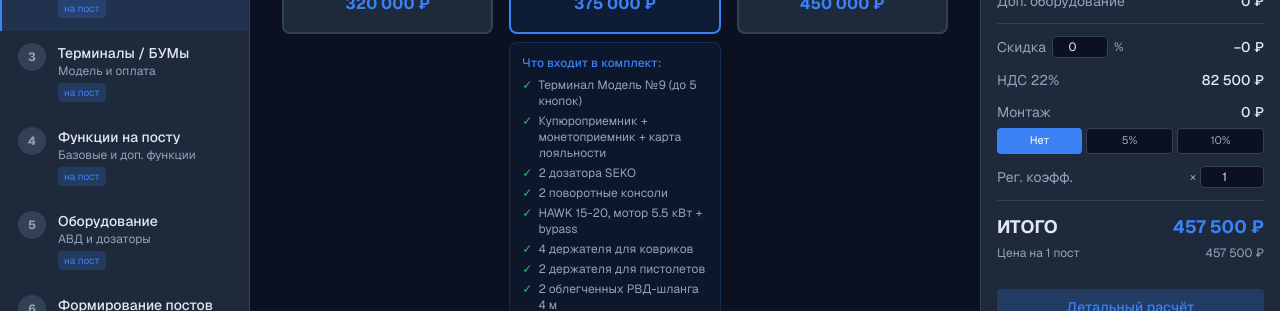
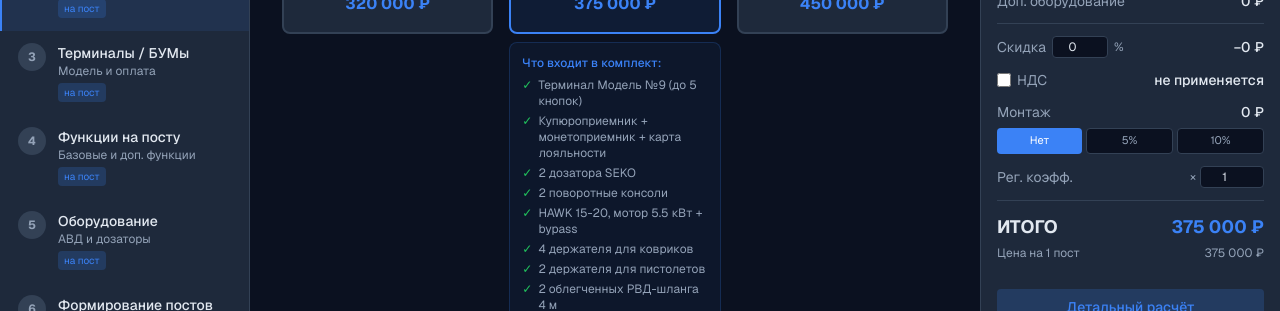
Before and after one commit to alexamatv/dkr-configurator, a Next.js app: page / in a window 1280 px wide. Both pictures are taken after a click on the button "Далее →". Shown: the part 226-537 px from the top of the page. Built offline with nearby package versions, Linux system fonts and the light colour scheme.

Commit message:
accessories prices, exclusive hoses, optional VAT

```diff
--- a/src/components/CostPanel.tsx
+++ b/src/components/CostPanel.tsx
@@ -25,14 +25,16 @@ function useCostCalc(state: WizardState) {
   const posts = state.posts.length > 0 ? state.posts : [];
   const postCount = Math.max(posts.length, 1);
 
-  // Profile price = full kit (АВД, БУМ, оплата, аксессуары — всё включено)
   const profile = profiles.find((p) => p.id === state.step2.profile);
-  const profilePrice = profile?.price ?? 0;
+  const basePrice = profile?.basePrice ?? 0;
 
-  // Доплата за аксессуары сверх комплекта (price > 0 = апгрейд/доп)
-  const accessoriesUpgrade = state.step2.accessories
-    .filter((a) => a.selected && a.price > 0)
-    .reduce((sum, a) => sum + a.price, 0);
+  // Сумма выбранных аксессуаров (с учетом customPrice)
+  const accessoriesPrice = state.step2.accessories
+    .filter((a) => a.selected)
+    .reduce((sum, a) => sum + (a.customPrice !== undefined ? a.customPrice : a.price), 0);
+
+  // Базовая комплектация = basePrice + выбранные аксессуары
+  const kitPrice = basePrice + accessoriesPrice;
 
   // Доплата за БУМ (0 если из комплекта, >0 если апгрейд)
   const bum = bumModels.find((b) => b.id === state.step3.bumModel);
@@ -79,8 +81,8 @@ function useCostCalc(state: WizardState) {
     state.step9.pipelines.water * 700 +
     state.step9.pipelines.chemical * 900;
 
-  const upgradesPerPost = accessoriesUpgrade + bumUpgrade + paymentUpgrade + functionsPrice + avdUpgrade;
-  const equipmentTotal = (profilePrice + upgradesPerPost) * postCount;
+  const upgradesPerPost = bumUpgrade + paymentUpgrade + functionsPrice + avdUpgrade;
+  const equipmentTotal = (kitPrice + upgradesPerPost) * postCount;
   const washTotal = osmosPrice + arasPrice + postExtrasPrice + vacuumPrice + washExtrasPrice + pipelinesPrice;
   const subtotal = equipmentTotal + washTotal;
 
@@ -89,8 +91,9 @@ function useCostCalc(state: WizardState) {
   const discountAmount = subtotal * discountFrac;
   const afterDiscount = subtotal - discountAmount;
 
+  const vatEnabled = state.step10.vatEnabled;
   const vatPct = state.step10.vat;
-  const vatAmount = afterDiscount * (vatPct / 100);
+  const vatAmount = vatEnabled ? afterDiscount * (vatPct / 100) : 0;
 
   const montage = state.step10.montage;
   const montageRate = montage === 'commissioning' ? 0.05 : montage === 'full' ? 0.1 : 0;
@@ -100,9 +103,9 @@ function useCostCalc(state: WizardState) {
   const total = (afterDiscount + vatAmount + montageAmount) * regionalCoeff;
 
   const lines: [string, number][] = [
-    ['Базовая комплектация', profilePrice * postCount],
+    ['Базовая комплектация', kitPrice * postCount],
     ['Оборудование (доплата)', (avdUpgrade + bumUpgrade) * postCount],
-    ['Функции и опции', (functionsPrice + accessoriesUpgrade + paymentUpgrade) * postCount],
+    ['Функции и опции', (functionsPrice + paymentUpgrade) * postCount],
     ['Водоподготовка', osmosPrice + arasPrice],
     ['Доп. оборудование', postExtrasPrice + vacuumPrice + washExtrasPrice + pipelinesPrice],
   ];
@@ -113,6 +116,7 @@ function useCostCalc(state: WizardState) {
     subtotal,
     discountPct,
     discountAmount,
+    vatEnabled,
     vatPct,
     vatAmount,
     montage,
@@ -138,8 +142,8 @@ function CostContent({
   calc: ReturnType<typeof useCostCalc>;
 }) {
   const {
-    postCount, lines, subtotal, discountPct, discountAmount,
-    vatPct, vatAmount, montage, montageAmount, regionalCoeff, total,
+    postCount, lines, discountPct, discountAmount,
+    vatEnabled, vatPct, vatAmount, montage, montageAmount, regionalCoeff, total,
   } = calc;
 
   const update10 = (patch: Partial<Step10Data>) =>
@@ -173,9 +177,35 @@ function CostContent({
           </span>
         </div>
 
-        <div className="flex justify-between">
-          <span className="text-muted">НДС {vatPct}%</span>
-          <span className="font-medium">{fmt(vatAmount)}</span>
+        {/* НДС — чекбокс + условное поле */}
+        <div className="space-y-1.5">
+          <div className="flex items-center justify-between">
+            <label className="flex items-center gap-1.5 cursor-pointer">
+              <input
+                type="checkbox"
+                checked={vatEnabled}
+                onChange={(e) => update10({ vatEnabled: e.target.checked })}
+                className="w-3.5 h-3.5 accent-accent"
+              />
+              <span className="text-muted">НДС</span>
+              {vatEnabled && (
+                <>
+                  <input
+                    type="number"
+                    min={0}
+                    max={100}
+                    value={vatPct}
+                    onChange={(e) => update10({ vat: parseFloat(e.target.value) || 0 })}
+                    className="w-12 bg-background border border-border rounded px-1 py-0.5 text-xs text-center focus:outline-none focus:border-accent"
+                  />
+                  <span className="text-muted text-xs">%</span>
+                </>
+              )}
+            </label>
+            <span className="font-medium">
+              {vatEnabled ? fmt(vatAmount) : 'не применяется'}
+            </span>
+          </div>
         </div>
 
         <div className="space-y-1.5">
--- a/src/components/Wizard.tsx
+++ b/src/components/Wizard.tsx
@@ -101,6 +101,7 @@ function createInitialState(): WizardState {
       region: 'moscow',
       currency: 'RUB',
       discount: 0,
+      vatEnabled: false,
       vat: 22,
       montage: 'none',
       language: 'ru',
--- a/src/components/steps/Step10Final.tsx
+++ b/src/components/steps/Step10Final.tsx
@@ -109,14 +109,28 @@ export function Step10Final({ data, posts, onChange, onEditPost, onDuplicatePost
 
       <div className="grid grid-cols-1 sm:grid-cols-3 gap-4">
         <div>
-          <label className="block text-sm font-medium text-muted mb-2">НДС %</label>
+          <label className="flex items-center gap-2 text-sm font-medium text-muted mb-2">
+            <input
+              type="checkbox"
+              checked={data.vatEnabled}
+              onChange={(e) => update({ vatEnabled: e.target.checked })}
+              className="w-4 h-4 accent-accent"
+            />
+            НДС %
+          </label>
           <input
             type="number"
             min={0}
             value={data.vat}
+            disabled={!data.vatEnabled}
             onChange={(e) => update({ vat: parseFloat(e.target.value) || 0 })}
-            className="w-full bg-surface border border-border rounded px-3 py-2 text-sm focus:outline-none focus:border-accent"
+            className={`w-full bg-surface border border-border rounded px-3 py-2 text-sm focus:outline-none focus:border-accent ${
+              !data.vatEnabled ? 'opacity-40 cursor-not-allowed' : ''
+            }`}
           />
+          {!data.vatEnabled && (
+            <p className="text-[11px] text-muted mt-1">Участник Сколково — НДС не применяется</p>
+          )}
         </div>
         <div>
           <label className="block text-sm font-medium text-muted mb-2">Рег. коэффициент</label>
--- a/src/data/mockData.ts
+++ b/src/data/mockData.ts
@@ -15,6 +15,7 @@ export const profiles: ProfileConfig[] = [
     name: 'Старт',
     description: 'Рама из металла в порошковом окрасе',
     price: 320000,
+    basePrice: 250000,
     defaultAvd: 'hawk_15_20',
     defaultDosators: [{ type: 'Ulka', quantity: 2 }],
     defaultTerminal: 'model_9',
@@ -48,6 +49,7 @@ export const profiles: ProfileConfig[] = [
     name: 'Стандарт',
     description: 'Вертикальная рама + клапаны НД',
     price: 375000,
+    basePrice: 305000,
     defaultAvd: 'hawk_15_20',
     defaultDosators: [{ type: 'SEKO', quantity: 2 }],
     defaultTerminal: 'model_9',
@@ -83,6 +85,7 @@ export const profiles: ProfileConfig[] = [
     name: 'Премиум',
     description: 'Вертикальная нержавеющая рама',
     price: 450000,
+    basePrice: 380000,
     defaultAvd: 'hawk_15_20',
     defaultDosators: [{ type: 'SEKO', quantity: 2 }],
     defaultTerminal: 'model_9',
@@ -115,15 +118,15 @@ export const profiles: ProfileConfig[] = [
   },
 ];
 
-// Аксессуары — цена 0, т.к. входят в комплект. Доплата только за апгрейды (5м вместо 4м).
+// Аксессуары с реальными ценами. Шланги 4м/5м — взаимоисключающие (exclusiveGroup: 'hose').
 export const defaultAccessories: Accessory[] = [
-  { id: 'foam_gun', name: 'Пистолет пенный', price: 0, selected: false },
-  { id: 'water_gun', name: 'Пистолет водяной', price: 0, selected: false },
-  { id: 'ceiling_consoles', name: 'Поворотные консоли (2 шт)', price: 0, selected: false },
-  { id: 'mat_holders', name: 'Держатели для ковриков (4 шт)', price: 0, selected: false },
-  { id: 'gun_holders', name: 'Держатели для пистолетов (2 шт)', price: 0, selected: false },
-  { id: 'hose_4m', name: 'РВД-шланги облегченные 4 м (2 шт)', price: 0, selected: false },
-  { id: 'hose_5m', name: 'РВД-шланги облегченные 5 м (2 шт) — апгрейд', price: 7500, selected: false },
+  { id: 'foam_gun', name: 'Пистолет пенный', price: 12000, selected: false },
+  { id: 'water_gun', name: 'Пистолет водяной', price: 12000, selected: false },
+  { id: 'ceiling_consoles', name: 'Поворотные консоли (2 шт)', price: 18000, selected: false },
+  { id: 'mat_holders', name: 'Держатели для ковриков (4 шт)', price: 8000, selected: false },
+  { id: 'gun_holders', name: 'Держатели для пистолетов (2 шт)', price: 6000, selected: false },
+  { id: 'hose_4m', name: 'РВД-шланги облегченные 4 м (2 шт)', price: 14000, selected: false, exclusiveGroup: 'hose' },
+  { id: 'hose_5m', name: 'РВД-шланги облегченные 5 м (2 шт)', price: 21500, selected: false, exclusiveGroup: 'hose' },
 ];
 
 export const bumModels: BumModel[] = [
--- a/src/types/index.ts
+++ b/src/types/index.ts
@@ -7,6 +7,8 @@ export interface Accessory {
   name: string;
   price: number;
   selected: boolean;
+  exclusiveGroup?: string;
+  customPrice?: number;
 }
 
 export interface BumModel {
@@ -22,6 +24,7 @@ export interface ProfileConfig {
   name: string;
   description: string;
   price: number;
+  basePrice: number;
   defaultAvd: string;
   defaultDosators: Omit<Dosator, 'id'>[];
   defaultTerminal: string;
@@ -157,6 +160,7 @@ export interface Step10Data {
   region: Region;
   currency: Currency;
   discount: number;
+  vatEnabled: boolean;
   vat: number;
   montage: MontageType;
   language: Language;
```
Also changed, not shown: src/components/steps/Step2BaseConfig.tsx (+50 -8 lines).
